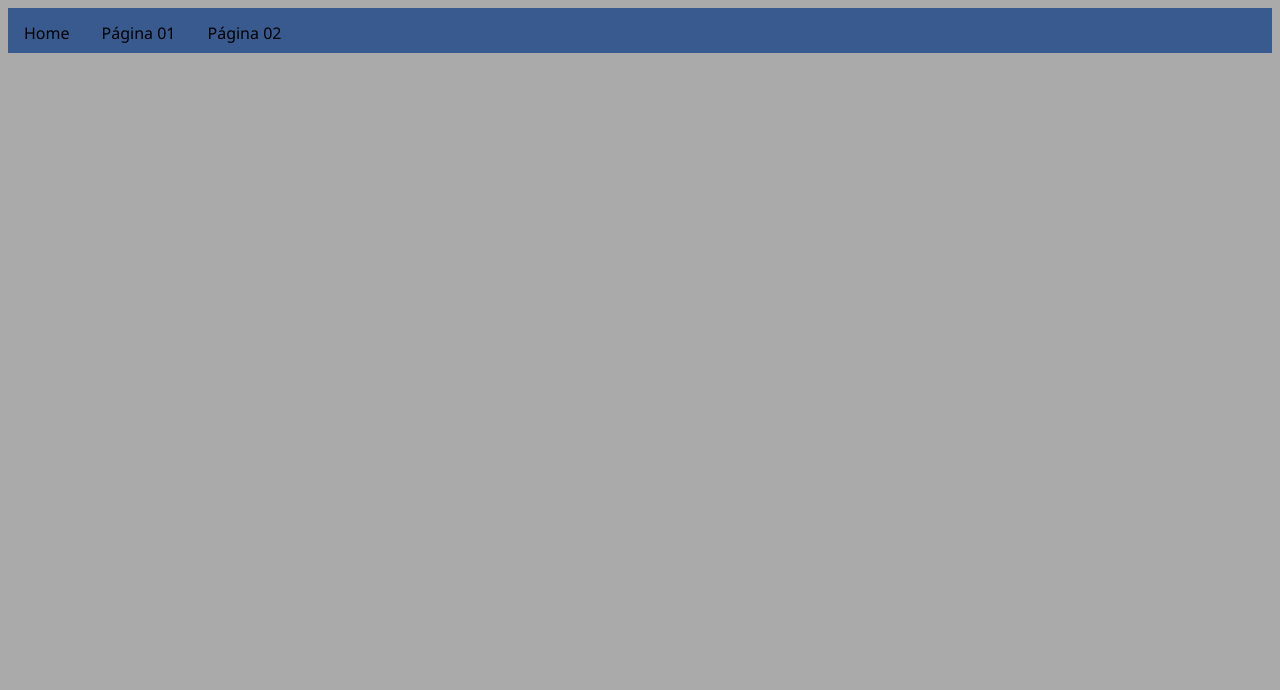
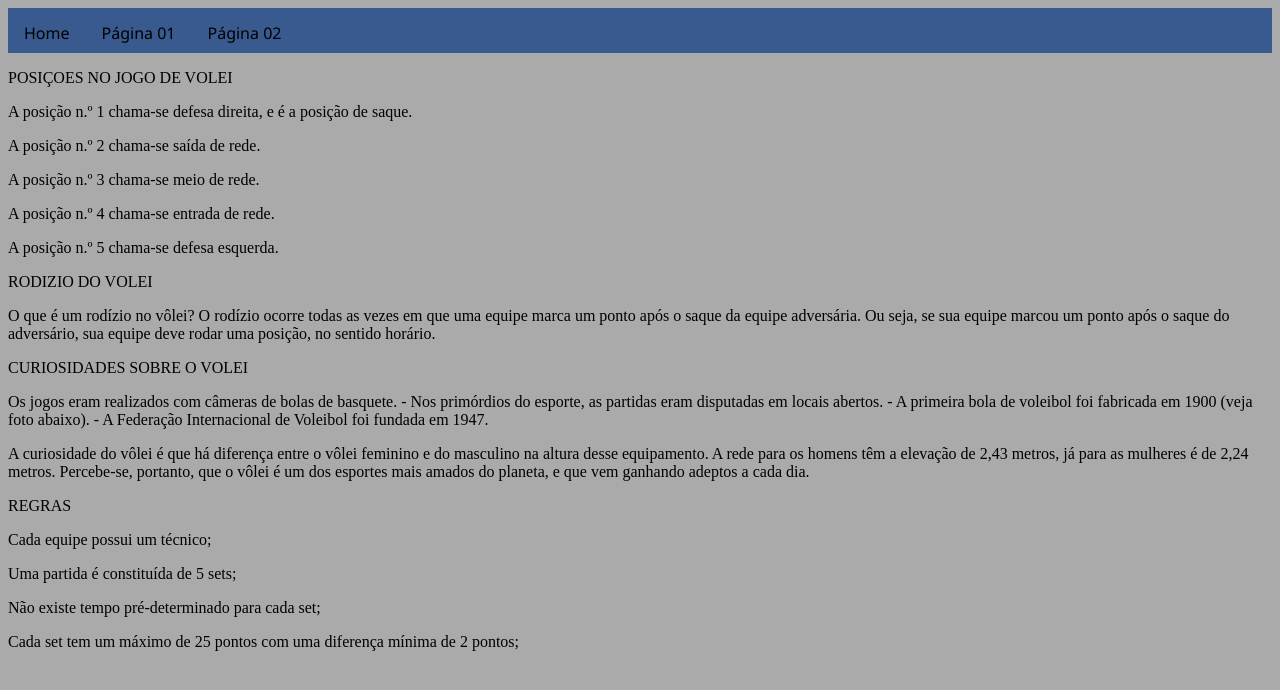
Before and after one commit to damitor/primeirob_2t, a plain HTML site: page pagina02.html in a window 1280 px wide. Drawn offline with Linux system fonts and the light colour scheme.

Commit message:
AULA 26/08

```diff
--- a/estilo.css
+++ b/estilo.css
@@ -92,7 +92,7 @@ li a:hover{
    width: 16%;
    height: 230px;
    background: #1f043d;
-   top: 100px;
+   top: 200px;
    left: 0;
    border-color: rgb(79, 47, 109);
    border-width: 10px;
--- a/pagina02.html
+++ b/pagina02.html
@@ -20,3 +20,56 @@
 
 </body>
 </html>
+<P>
+    POSIÇOES NO JOGO DE VOLEI
+</P>
+<P>
+    A posição n.º 1 chama-se defesa direita, e é a posição de saque.
+</P>
+<P>
+    A posição n.º 2 chama-se saída de rede.
+</P>
+<P>
+    A posição n.º 3 chama-se meio de rede.
+</P>
+<P>
+    A posição n.º 4 chama-se entrada de rede.
+</P>
+<P>
+    A posição n.º 5 chama-se defesa esquerda.
+</P>
+<P>
+    RODIZIO DO VOLEI
+</P>
+<P>
+    O que é um rodízio no vôlei?
+O rodízio ocorre todas as vezes em que uma equipe marca um ponto após o saque da equipe adversária. Ou seja, se sua equipe marcou um ponto após o saque do adversário, sua equipe deve rodar uma posição, no sentido horário.
+</P>
+<p>
+    CURIOSIDADES SOBRE O VOLEI
+</p>
+<P>
+    Os jogos eram realizados com câmeras de bolas de basquete. - Nos primórdios do esporte, as partidas eram disputadas em locais abertos. - A primeira bola de voleibol foi fabricada em 1900 (veja foto abaixo). - A Federação Internacional de Voleibol foi fundada em 1947.
+
+</P>
+<P>
+    A curiosidade do vôlei é que há diferença entre o vôlei feminino e do masculino na altura desse equipamento. A rede para os homens têm a elevação de 2,43 metros, já para as mulheres é de 2,24 metros. Percebe-se, portanto, que o vôlei é um dos esportes mais amados do planeta, e que vem ganhando adeptos a cada dia.
+
+</P>
+<P>
+    REGRAS
+</P>
+<P>
+    Cada equipe possui um técnico;
+
+</P>
+<P>
+    Uma partida é constituída de 5 sets;
+
+</P>
+<P>
+    Não existe tempo pré-determinado para cada set;
+</P>
+<P>
+    Cada set tem um máximo de 25 pontos com uma diferença mínima de 2 pontos;
+</P>
```
Also changed, not shown: pagina01.html (+9 -1 lines).
